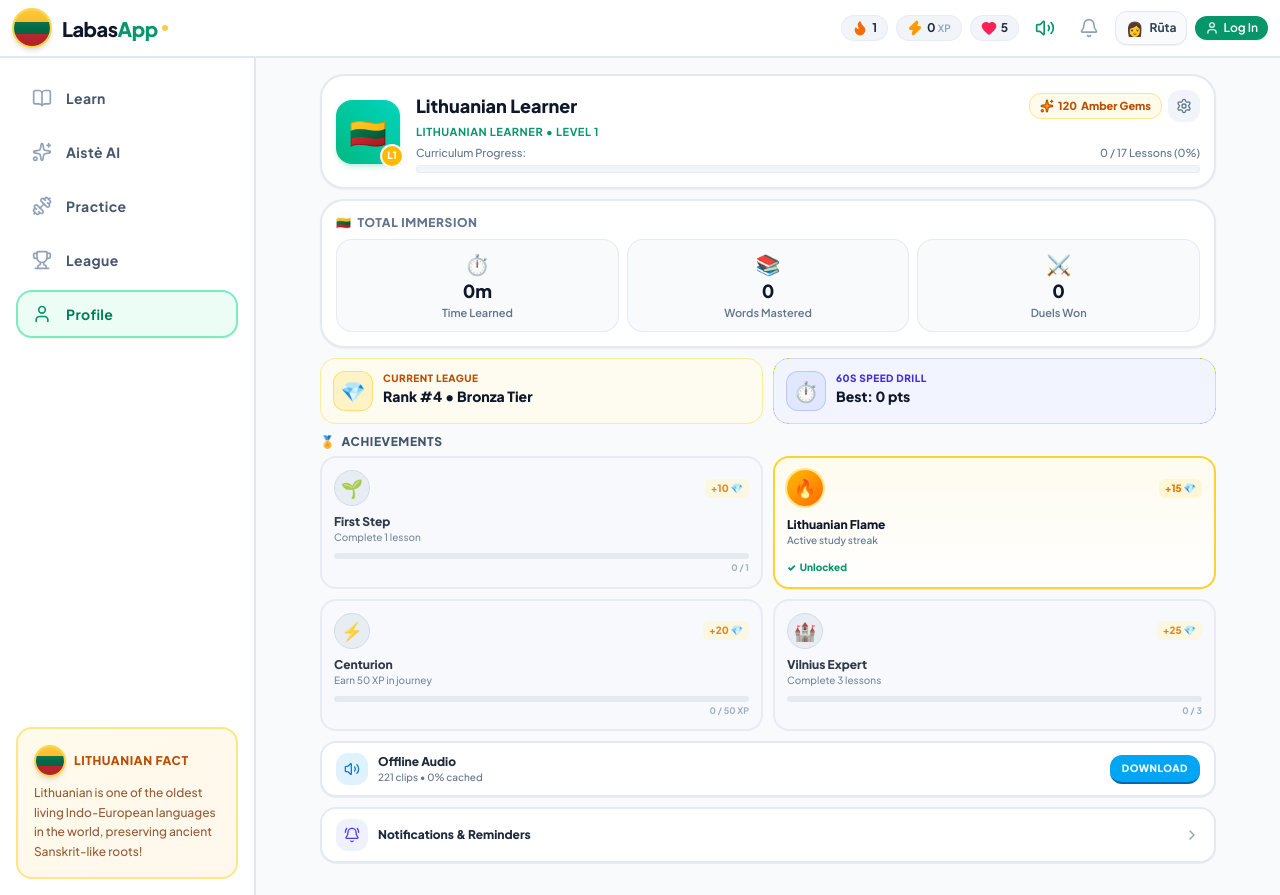
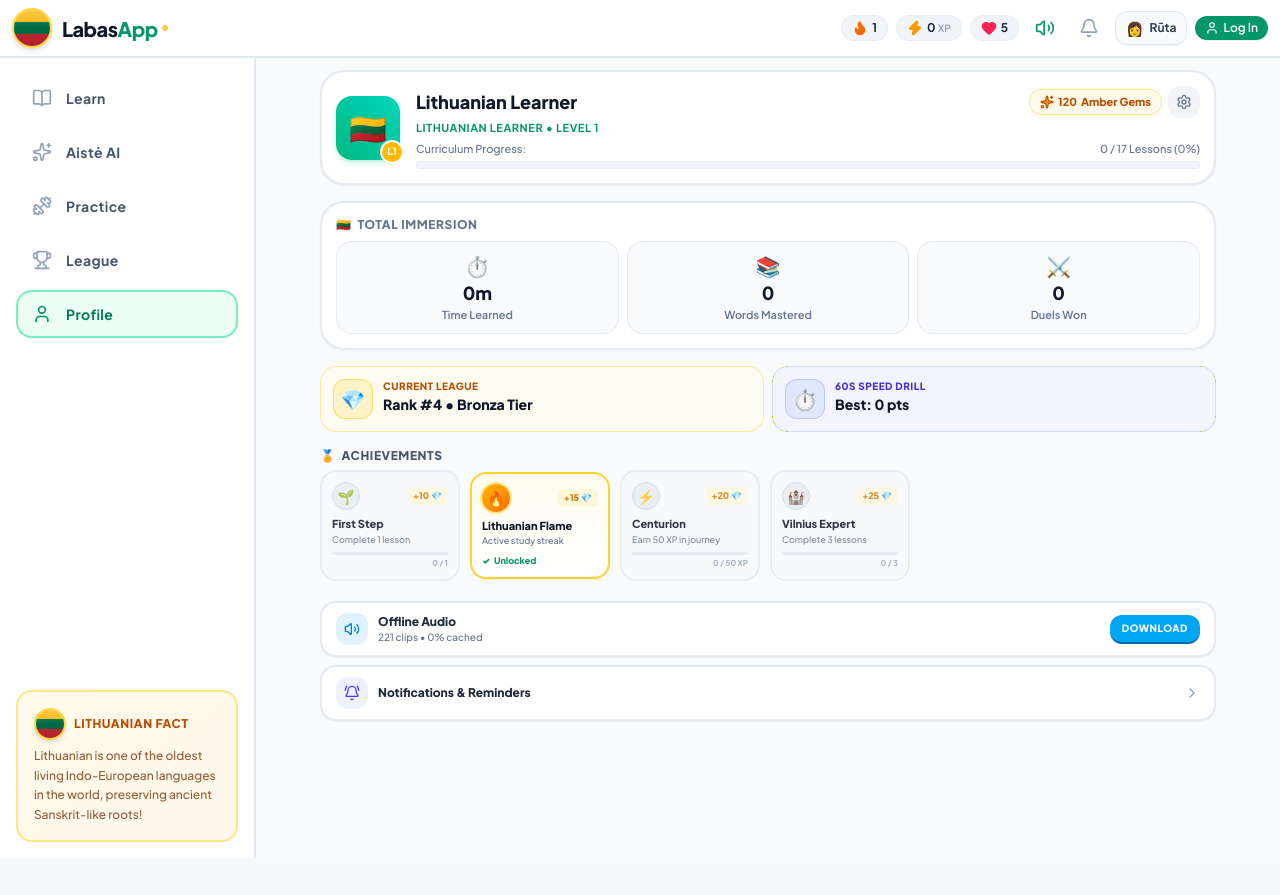
Before and after one commit to ekpeprince/sekmes-lithuanian, a Next.js app: page /profile in a window 1280 px wide. After the commit the page ends 858 px from the top, so only its background shows below. Built offline with nearby package versions, Linux system fonts and the light colour scheme; no server answers.

Commit message:
refactor(profile): convert achievements to horizontal scroll strip to fit full profile in single viewport

```diff
--- a/src/app/globals.css
+++ b/src/app/globals.css
@@ -274,3 +274,12 @@
 .animate-bounce-slow {
   animation: bounceSlow 2s infinite ease-in-out;
 }
+
+/* Hide scrollbar utility */
+.no-scrollbar::-webkit-scrollbar {
+  display: none;
+}
+.no-scrollbar {
+  -ms-overflow-style: none;
+  scrollbar-width: none;
+}
--- a/src/app/profile/page.tsx
+++ b/src/app/profile/page.tsx
@@ -79,10 +79,10 @@
   ];
 
   return (
-    <div className="min-h-screen bg-slate-50 p-3 sm:p-4 pb-20 md:pb-8">
-      <div className="mx-auto max-w-4xl flex flex-col gap-2 sm:gap-2.5">
+    <div className="min-h-screen bg-slate-50 p-3 pb-20 md:pb-8">
+      <div className="mx-auto max-w-4xl flex flex-col gap-2">
         {/* Compact Horizontal Hero Card */}
-        <div className="flex items-center gap-3 sm:gap-4 p-3 sm:p-3.5 rounded-3xl bg-white border-2 border-slate-200/90 shadow-xs">
+        <div className="flex items-center gap-3 sm:gap-4 p-3 sm:p-3.5 rounded-3xl bg-white border-2 border-slate-200/90 shadow-xs mb-2">
           {/* Left: Avatar Icon */}
           <div className="relative shrink-0">
             <div className="w-14 h-14 sm:w-16 sm:h-16 rounded-2xl shrink-0 flex items-center justify-center text-3xl bg-gradient-to-tr from-emerald-500 to-teal-400 shadow-md shadow-emerald-500/20">
@@ -143,7 +143,7 @@
         </div>
 
         {/* Total Immersion Dashboard */}
-        <div className="bg-white border-2 border-slate-200/90 rounded-3xl p-3 sm:p-3.5 shadow-xs">
+        <div className="bg-white border-2 border-slate-200/90 rounded-3xl p-3 sm:p-3.5 shadow-xs mb-2">
           {/* Header */}
           <div className="text-xs font-black uppercase tracking-wider text-slate-500 mb-2 flex items-center gap-1.5">
             <span>🇱🇹</span>
@@ -188,7 +188,7 @@
         </div>
 
         {/* League & Speed Drill Highlights: 2-Column Grid */}
-        <div className="grid grid-cols-2 gap-2 sm:gap-2.5">
+        <div className="grid grid-cols-2 gap-2 mb-2">
           {/* Left: Bronze League Card */}
           <div className="flex flex-col sm:flex-row items-center sm:items-start text-center sm:text-left gap-2 sm:gap-2.5 p-2.5 sm:p-3 rounded-2xl bg-amber-50/70 border border-amber-200/80 h-full">
             <div className="flex h-9 w-9 sm:h-10 sm:w-10 shrink-0 items-center justify-center rounded-xl bg-amber-100 border border-amber-300/60 text-lg sm:text-xl">
@@ -220,29 +220,29 @@
           </div>
         </div>
 
-        {/* 2-Column Gamified Achievements Grid */}
-        <div>
+        {/* Achievements Horizontal Carousel Strip */}
+        <div className="mb-2">
           <div className="flex items-center gap-1.5 mb-1.5 text-xs font-black uppercase tracking-wider text-slate-600">
             <span>🏅</span>
             <span>Achievements</span>
           </div>
 
-          <div className="grid grid-cols-2 gap-2.5">
+          <div className="flex items-center gap-2.5 overflow-x-auto no-scrollbar pb-1 -mx-1 px-1">
             {achievements.map((item) => {
               const progressPercent = Math.min(100, Math.round((item.current / item.max) * 100));
               return (
                 <div
                   key={item.id}
-                  className={`p-3 rounded-2xl border-2 transition-all flex flex-col justify-between ${
+                  className={`w-[140px] shrink-0 p-2.5 rounded-2xl border-2 flex flex-col justify-between transition-all ${
                     item.isUnlocked
                       ? 'bg-gradient-to-b from-amber-50/80 to-white border-amber-300 shadow-2xs'
                       : 'bg-slate-50/70 border-slate-200/90 opacity-85'
                   }`}
                 >
-                  {/* Top Row: Circular Medallion + Reward Pill */}
+                  {/* Top row: Medallion + Reward pill */}
                   <div className="flex items-center justify-between">
                     <div
-                      className={`w-9 h-9 rounded-full flex items-center justify-center text-lg shrink-0 ${
+                      className={`w-7 h-7 rounded-full flex items-center justify-center text-sm shrink-0 ${
                         item.isUnlocked
                           ? 'bg-gradient-to-br from-amber-400 to-orange-500 text-white shadow-xs ring-2 ring-amber-200'
                           : 'bg-slate-200/80 text-slate-400 border border-slate-300'
@@ -251,37 +251,37 @@
                       {item.icon}
                     </div>
 
-                    <span className="text-[10px] font-black text-amber-600 bg-amber-100/60 px-1.5 py-0.5 rounded-md">
+                    <span className="text-[9px] font-black text-amber-600 bg-amber-100/60 px-1.5 py-0.5 rounded-md">
                       {item.reward}
                     </span>
                   </div>
 
-                  {/* Middle: Title & Short Description */}
+                  {/* Middle row: Title + Subtitle */}
                   <div>
-                    <h4 className="text-xs font-black text-slate-900 mt-2 truncate">
+                    <h4 className="text-[11px] font-black text-slate-900 truncate mt-1.5">
                       {item.title}
                     </h4>
-                    <p className="text-[10px] text-slate-500 font-medium line-clamp-1">
+                    <p className="text-[9px] text-slate-500 font-medium truncate">
                       {item.desc}
                     </p>
                   </div>
 
-                  {/* Bottom State */}
+                  {/* Bottom status */}
                   <div>
                     {item.isUnlocked ? (
-                      <div className="text-[10px] font-black text-emerald-600 flex items-center gap-1 mt-2">
+                      <div className="text-[9px] font-black text-emerald-600 flex items-center gap-1 mt-1.5">
                         <span>✓</span>
                         <span>Unlocked</span>
                       </div>
                     ) : (
-                      <div className="mt-2">
-                        <div className="h-1.5 w-full bg-slate-200 rounded-full overflow-hidden">
+                      <div className="mt-1.5">
+                        <div className="h-[3px] w-full bg-slate-200 rounded-full overflow-hidden">
                           <div
                             className="h-full rounded-full bg-amber-500 transition-all duration-300"
                             style={{ width: `${progressPercent}%` }}
                           />
                         </div>
-                        <p className="text-[9px] font-bold text-slate-400 mt-0.5 text-right">
+                        <p className="text-[8px] font-bold text-slate-400 mt-0.5 text-right">
                           {item.progressText}
                         </p>
                       </div>
```
